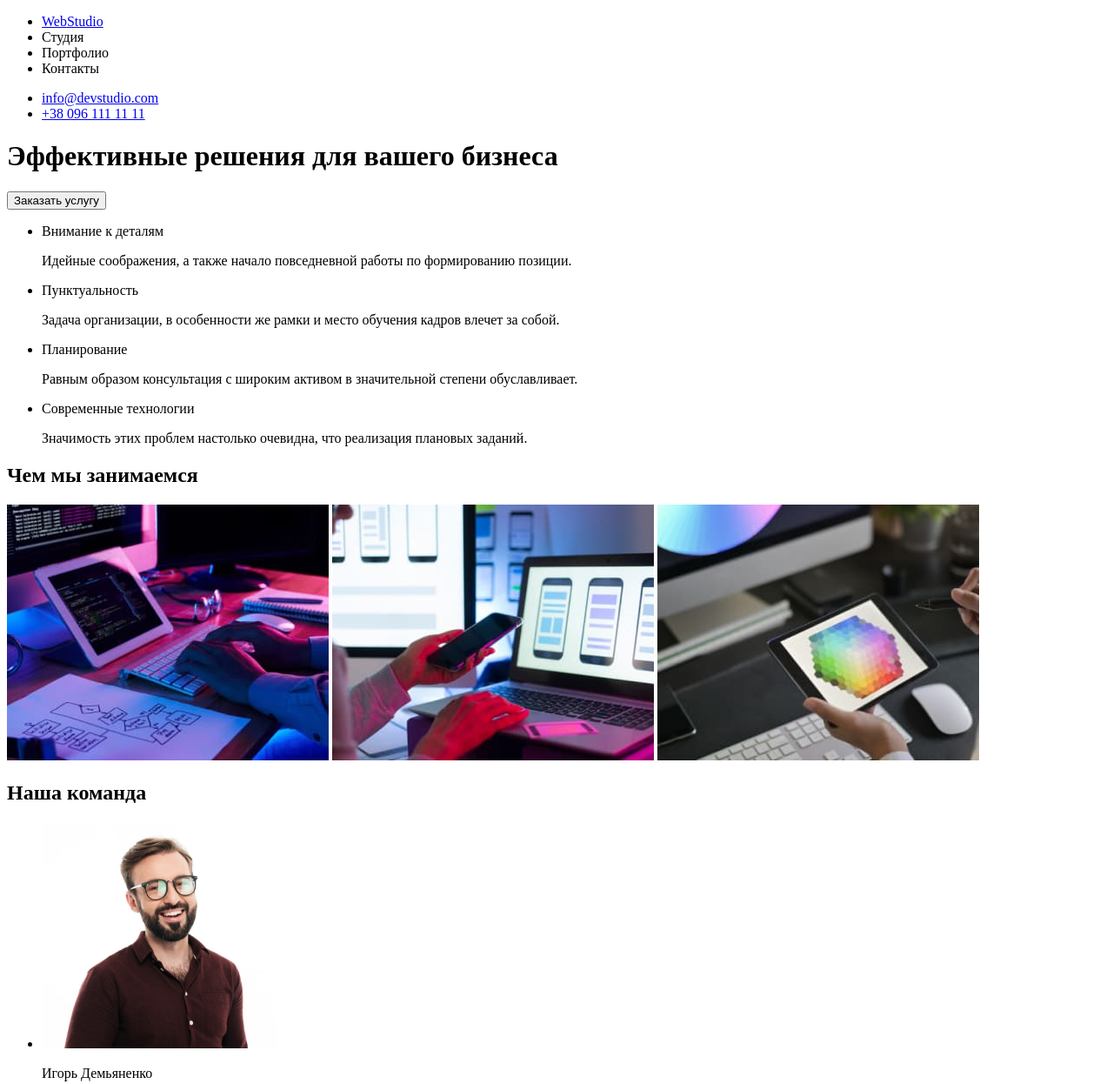
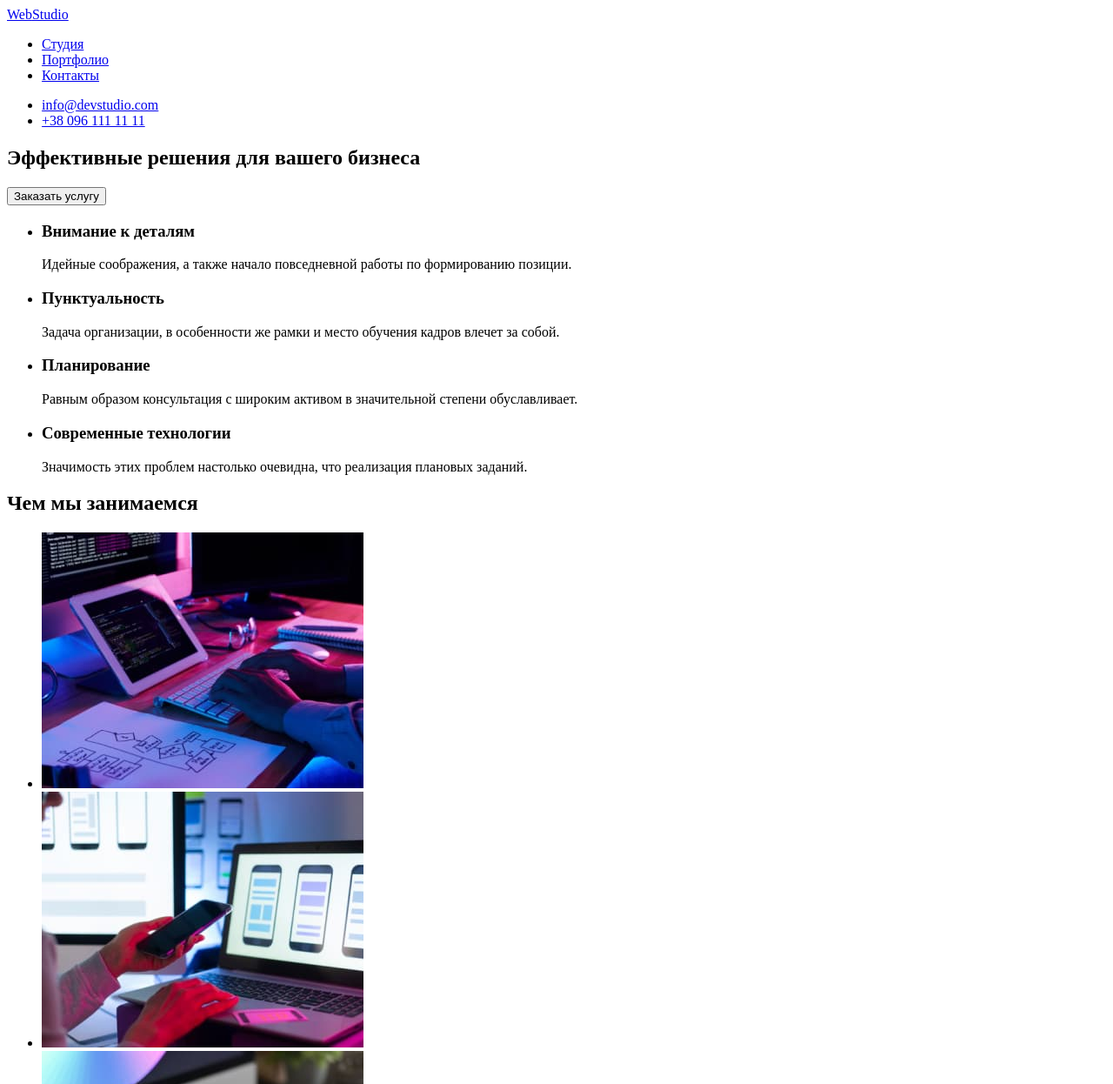
Before and after one commit to iravakilova/goit-markup-hw-01, a plain HTML site: page index.html in a window 1280 px wide. Shown: the top 1246 px of the page at 87% size. Drawn offline with Linux system fonts and the light colour scheme.

Commit message:
правки дз№1

```diff
--- a/index.html
+++ b/index.html
@@ -9,11 +9,11 @@
 <body>
     <header>
         <nav>
+            <a href="./index.html"><span>Web</span>Studio</a>
             <ul>
-                <li><a href="/index.html"><span>Web</span>Studio</a></li>
-                <li>Студия</li>
-                <li>Портфолио</li>
-                <li>Контакты</li>
+                <li><a href="./index.html">Студия</a></li>
+                <li><a href="./index.html">Портфолио</a></li>
+                <li><a href="./index.html">Контакты</a></li>
             </ul>
         </nav>
         <ul>
@@ -22,71 +22,73 @@
         </ul>
     </header>
     <main>
+        <section>
             <h1>Эффективные решения для вашего бизнеса</h1>
             <button type="button">Заказать услугу</button>
-    </main>
+        </section>
         <section>
             <ul>
                 <li>
-                <p>Внимание к деталям</p>
+                    <h3>Внимание к деталям</h3>
                     <p>Идейные соображения, а также начало повседневной работы по формированию позиции.</p>
                 </li>
                 <li>
-                <p>Пунктуальность</p>
+                    <h3>Пунктуальность</h3>
                     <p>Задача организации, в особенности же рамки и место обучения кадров влечет за собой.</p>
                 </li>
                 <li>
-                <p>Планирование</p>
+                    <h3>Планирование</h3>
                     <p>Равным образом консультация с широким активом в значительной степени обуславливает.</p>
                 </li>
                 <li>
-                <p>Современные технологии</p>
+                    <h3>Современные технологии</h3>
                     <p>Значимость этих проблем настолько очевидна, что реализация плановых заданий.</p>
                 </li>
             </ul>
         </section>
         <section>
             <h2>Чем мы занимаемся</h2>
-        <img src="./images/img-1.jpg" alt="работа за компьютером" width="370" height="294">
-        <img src="./images/img-2.jpg" alt="работа с телефоном" width="370" height="294">
-        <img src="./images/img-3.jpg" alt="работа за планшетом" width="370" height="294">
+            <ul>
+                <li><img src="./images/img-1.jpg" alt="работа за компьютером" width="370" height="294"></li>
+                <li><img src="./images/img-2.jpg" alt="работа с телефоном" width="370" height="294"></li>
+                <li><img src="./images/img-3.jpg" alt="работа за планшетом" width="370" height="294"></li>
+            </ul>
         </section>
         <section>
             <h2>Наша команда</h2>
             <ul>
                 <li>
                     <img src="./images/img-4.jpg" alt="Product Designer" width="270" height="260">
-                <p>Игорь Демьяненко</p>
+                    <h3>Игорь Демьяненко</h3>
                     <p>Product Designer</p>
                 </li>
                 <li>
                     <img src="./images/img-5.jpg" alt="Frontend Developer" width="270" height="260">
-                <p>Ольга Репина</p>
+                    <h3>Ольга Репина</h3>
                     <p>Frontend Developer</p>
                 </li>
                 <li>
                     <img src="./images/img-6.jpg" alt="Marketing" width="270" height="260">
-                <p>Николай Тарасов</p>
+                    <h3>Николай Тарасов</h3>
                     <p>Marketing</p>
                 </li>
                 <li>
                     <img src="./images/img-7.jpg" alt="UI Designer" width="270" height="260">
-                <p>Михаил Ермаков</p>
+                    <h3>Михаил Ермаков</h3>
                     <p>UI Designer</p>
                 </li>
             </ul>
         </section>
+    </main>
     <footer>
+        <a href="/index.html"><span>Web</span>Studio</a>
+        <address>
             <ul>
-            <li><a href="/index.html"><span>Web</span>Studio</a></li>
-            <li>
-                <address>
-                    <a target="_blank" rel="noopener nofollow noreferrer" href="https://goo.gl/maps/vHbvLsZFDgiM335Y8">г. Киев, пр-т Леси Украинки, 26</a>
+                <li><a target="_blank" rel="noopener nofollow noreferrer" href="https://goo.gl/maps/vHbvLsZFDgiM335Y8">г. Киев, пр-т Леси Украинки, 26</a></li>
+                <li><a href="mailto:info@devstudio.com">info@devstudio.com</a></li>
+                <li><a href="tel:+380961111111">+38 096 111 11 11</a></li>
+            </ul>
         </address>
-            </li>
-            <li><a href="mailto:info@devstudio.com">info@devstudio.com</a></li>
-            <li><a  href="tel:+380961111111">+38 096 111 11 11</a></li>
-        </ul>
     </footer>
 </body>
 </html>
```
Also changed, not shown: 1 other file. Lines whose indentation alone changed are shown as unchanged.
